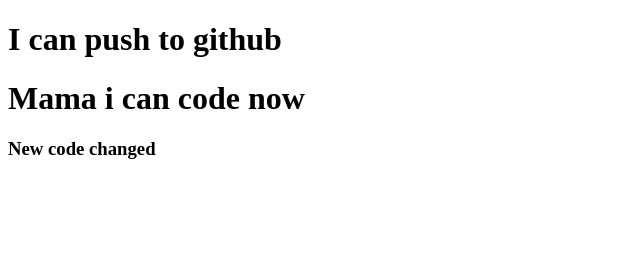
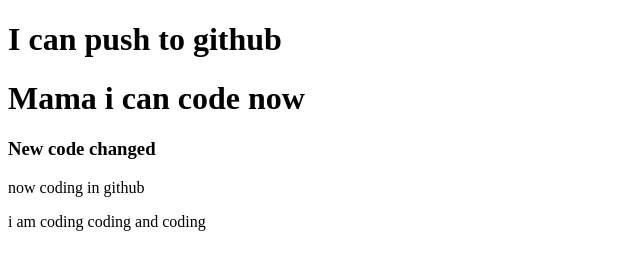
Before and after one commit to Tabibur14167/my-second-repo, a plain HTML site: page index.html in a window 1280 px wide. Shown: the whole page, without its empty margins (0-640 px from the left). Drawn offline with Linux system fonts and the light colour scheme.

```diff
--- a/index.html
+++ b/index.html
@@ -10,6 +10,8 @@
     <h1>I can push to github</h1>
     <h1>Mama i can code now</h1>
     <h3>New code changed</h3>
+    <p>now coding in github</p>
+    <p>i am coding coding and coding</p>
 
 </body>
 </html>
```
Also changed, not shown: style.css (added).
